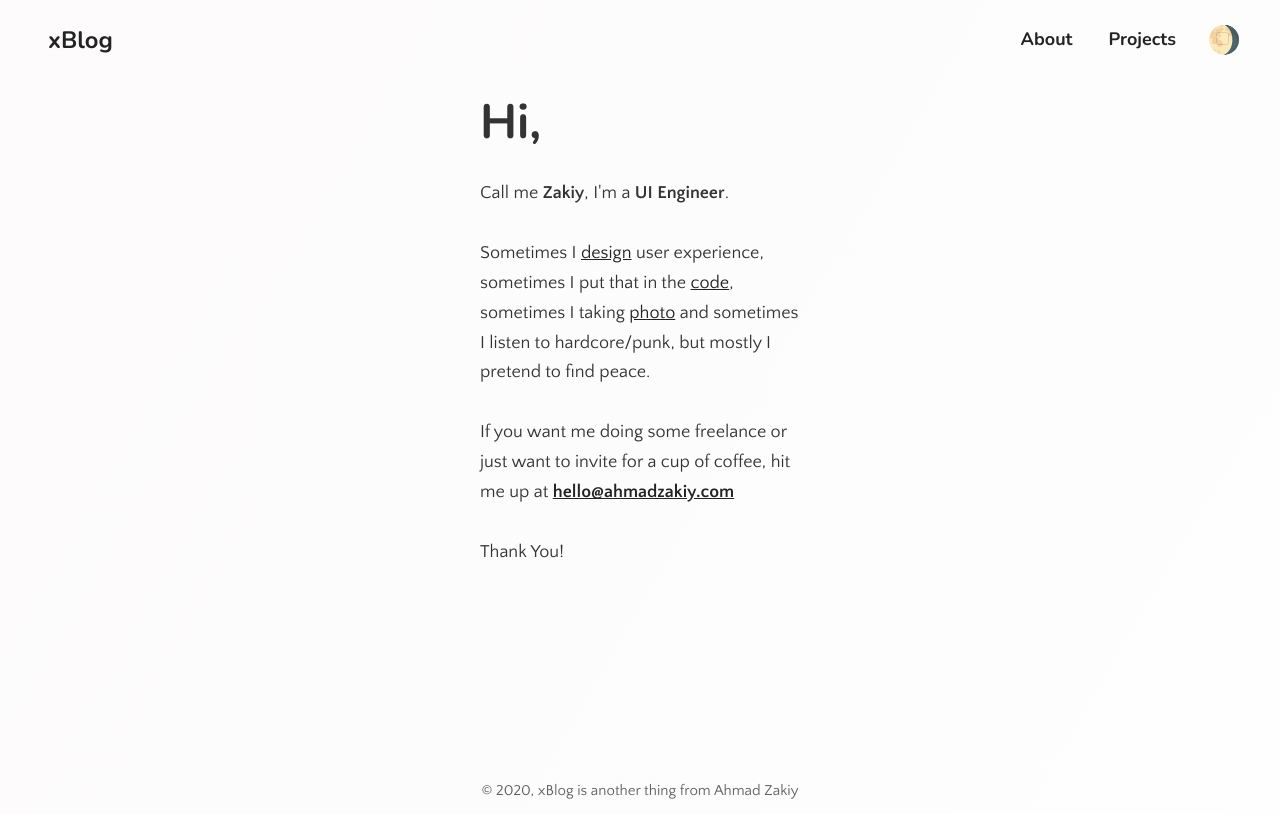
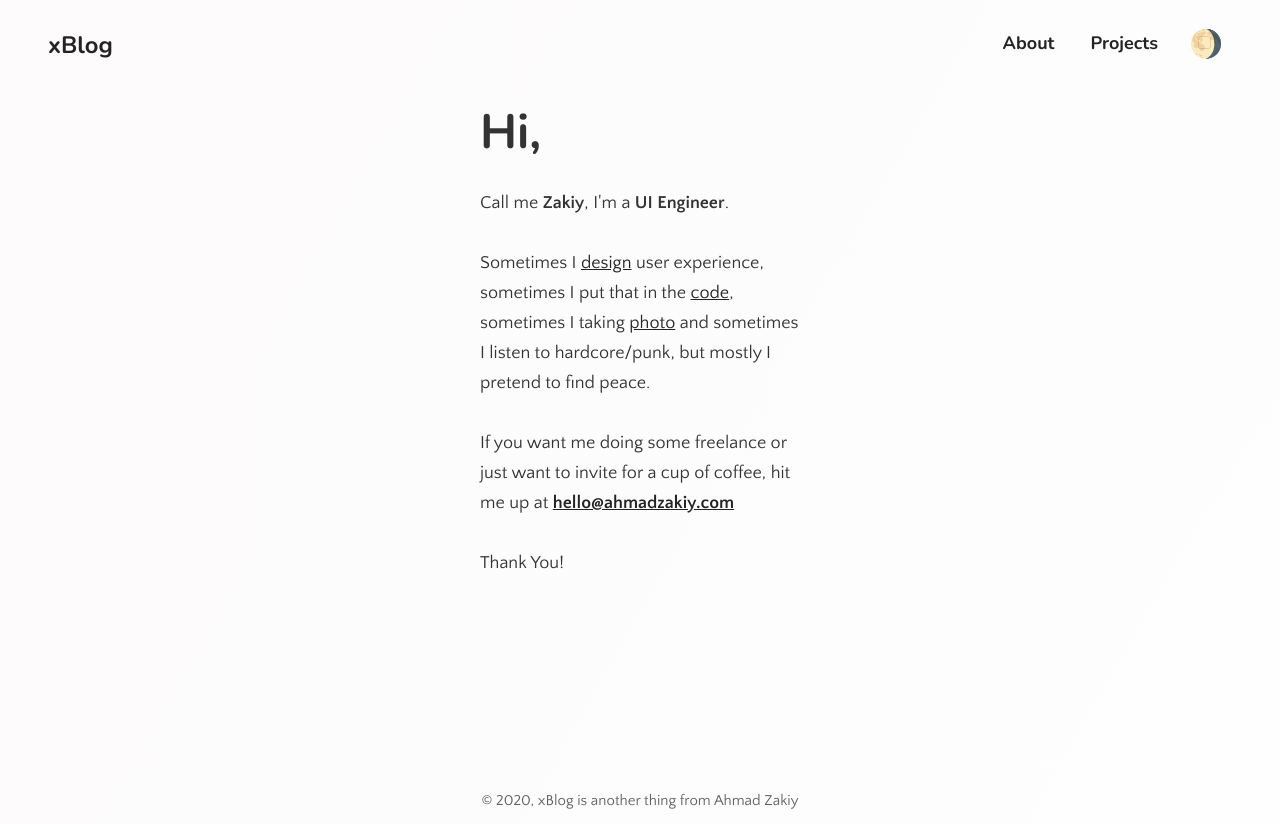
Before and after one commit to ahmadzakiy/xblog, a Gatsby site: page /about/ in a window 1280 px wide. Built offline with nearby package versions, Linux system fonts and the light colour scheme; Gatsby itself is replaced by a stand-in of ours; some packages are replaced by stand-ins of ours.

Commit message:
fix semantic li

```diff
--- a/src/components/Header/index.js
+++ b/src/components/Header/index.js
@@ -33,6 +33,7 @@
         <ul>
           <ListLink to="/about/">About</ListLink>
           <ListLink to="/projects/">Projects</ListLink>
+          <li>
             <ThemeToggler>
               {({ theme, toggleTheme }) => (
                 <label className="theme-checkbox">
@@ -47,6 +48,7 @@
                 </label>
               )}
             </ThemeToggler>
+          </li>
         </ul>
       </nav>
     )
--- a/src/components/Header/style.scss
+++ b/src/components/Header/style.scss
@@ -26,7 +26,6 @@
   }
 
   .theme-checkbox {
-    margin-left: 1rem;
     cursor: pointer;
     position: relative;
 
```
Lines whose indentation alone changed are shown as unchanged.
